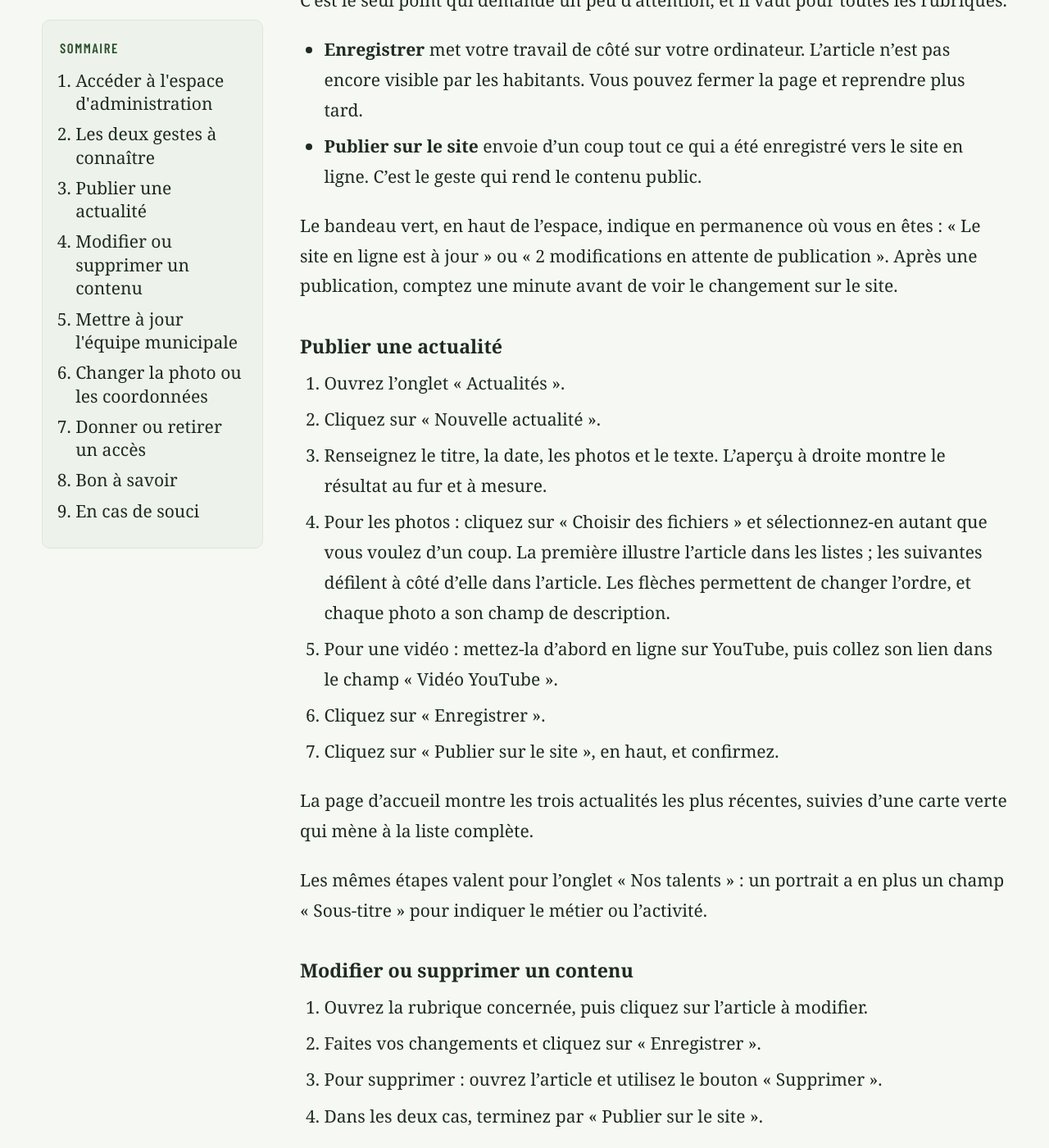
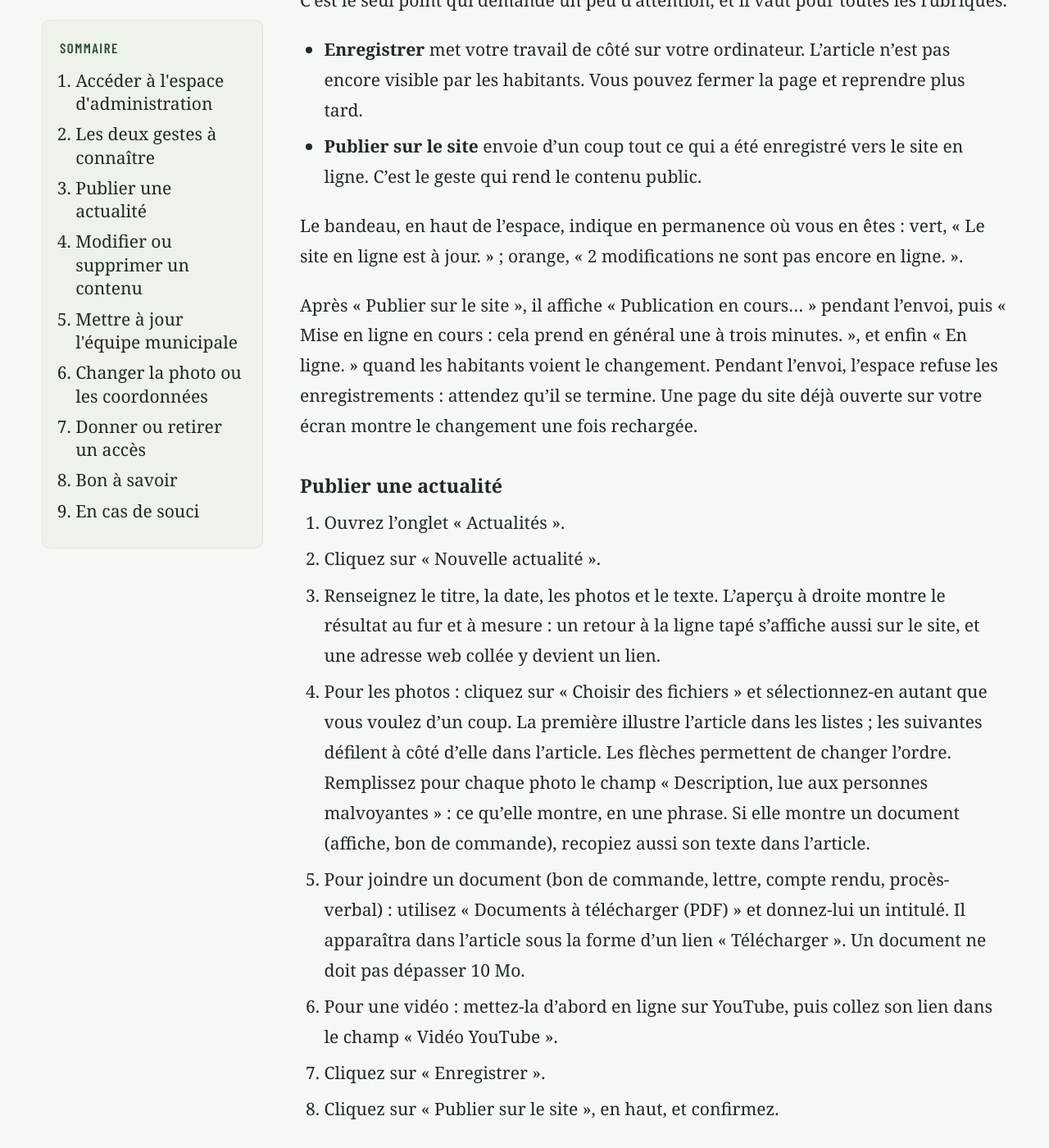
Before and after one commit to davidlotaut/gapree-website, a Jekyll site: the page built from guide-administration.md, in a window 1280 px wide and 1400 px high, scrolled down 946 px. Shown: the whole window at 82% size. Built offline with Jekyll 4.4.1, drawn with Linux system fonts in a browser that asks for light colours; some of the changed text lies outside the part shown.

Commit message:
docs(guide): décrire le comportement réel de l'espace d'administration (défauts 32 et 24)
Bandeau et ses textes exacts, mise en ligne en une à trois minutes,
refus d'un article changé par quelqu'un d'autre et bouton Retirer,
documents PDF, description des photos, réduction automatique (plus de
limite de 4 Mo), texte chargé avant Enregistrer, brouillon de Safari
effacé après sept jours, blocage par appareil, sessions fermées par un
nouveau mot de passe, publication des délibérations.

Co-Authored-By: Claude Opus 5.5 <noreply@anthropic.com>

```diff
--- a/guide-administration.md
+++ b/guide-administration.md
@@ -41,28 +41,35 @@ C'est le seul point qui demande un peu d'attention, et il vaut pour toutes les r
 - **Enregistrer** met votre travail de côté sur votre ordinateur. L'article n'est pas encore visible par les habitants. Vous pouvez fermer la page et reprendre plus tard.
 - **Publier sur le site** envoie d'un coup tout ce qui a été enregistré vers le site en ligne. C'est le geste qui rend le contenu public.
 
-Le bandeau vert, en haut de l'espace, indique en permanence où vous en êtes : « Le site en ligne est à jour » ou « 2 modifications en attente de publication ». Après une publication, comptez une minute avant de voir le changement sur le site.
+Le bandeau, en haut de l'espace, indique en permanence où vous en êtes : vert, « Le site en ligne est à jour. » ; orange, « 2 modifications ne sont pas encore en ligne. ».
+
+Après « Publier sur le site », il affiche « Publication en cours… » pendant l'envoi, puis « Mise en ligne en cours : cela prend en général une à trois minutes. », et enfin « En ligne. » quand les habitants voient le changement. Pendant l'envoi, l'espace refuse les enregistrements : attendez qu'il se termine. Une page du site déjà ouverte sur votre écran montre le changement une fois rechargée.
 
 ## Publier une actualité
 
 1. Ouvrez l'onglet « Actualités ».
 2. Cliquez sur « Nouvelle actualité ».
-3. Renseignez le titre, la date, les photos et le texte. L'aperçu à droite montre le résultat au fur et à mesure.
-4. Pour les photos : cliquez sur « Choisir des fichiers » et sélectionnez-en autant que vous voulez d'un coup. La première illustre l'article dans les listes ; les suivantes défilent à côté d'elle dans l'article. Les flèches permettent de changer l'ordre, et chaque photo a son champ de description.
-5. Pour une vidéo : mettez-la d'abord en ligne sur YouTube, puis collez son lien dans le champ « Vidéo YouTube ».
-6. Cliquez sur « Enregistrer ».
-7. Cliquez sur « Publier sur le site », en haut, et confirmez.
+3. Renseignez le titre, la date, les photos et le texte. L'aperçu à droite montre le résultat au fur et à mesure : un retour à la ligne tapé s'affiche aussi sur le site, et une adresse web collée y devient un lien.
+4. Pour les photos : cliquez sur « Choisir des fichiers » et sélectionnez-en autant que vous voulez d'un coup. La première illustre l'article dans les listes ; les suivantes défilent à côté d'elle dans l'article. Les flèches permettent de changer l'ordre. Remplissez pour chaque photo le champ « Description, lue aux personnes malvoyantes » : ce qu'elle montre, en une phrase. Si elle montre un document (affiche, bon de commande), recopiez aussi son texte dans l'article.
+5. Pour joindre un document (bon de commande, lettre, compte rendu, procès-verbal) : utilisez « Documents à télécharger (PDF) » et donnez-lui un intitulé. Il apparaîtra dans l'article sous la forme d'un lien « Télécharger ». Un document ne doit pas dépasser 10 Mo.
+6. Pour une vidéo : mettez-la d'abord en ligne sur YouTube, puis collez son lien dans le champ « Vidéo YouTube ».
+7. Cliquez sur « Enregistrer ».
+8. Cliquez sur « Publier sur le site », en haut, et confirmez.
 
-La page d'accueil montre les trois actualités les plus récentes, suivies d'une carte verte qui mène à la liste complète.
+La page d'accueil montre les trois actualités les plus récentes, suivies d'une carte verte qui mène à la liste complète. Entre actualités du même jour, la dernière publiée passe devant.
+
+Après chaque séance du conseil municipal, la loi demande de mettre en ligne dans la semaine la liste des délibérations et le procès-verbal : publiez-les en actualité, le procès-verbal en document PDF.
 
 Les mêmes étapes valent pour l'onglet « Nos talents » : un portrait a en plus un champ « Sous-titre » pour indiquer le métier ou l'activité.
 
 ## Modifier ou supprimer un contenu
 
-1. Ouvrez la rubrique concernée, puis cliquez sur l'article à modifier.
+1. Ouvrez la rubrique concernée, puis cliquez sur l'article à modifier. Son texte se charge en quelques secondes : le bouton « Enregistrer » reste grisé jusque-là. Si le chargement échoue, un bouton « Réessayer » apparaît.
 2. Faites vos changements et cliquez sur « Enregistrer ».
 3. Pour supprimer : ouvrez l'article et utilisez le bouton « Supprimer ».
 4. Dans les deux cas, terminez par « Publier sur le site ».
+
+Si quelqu'un d'autre a modifié le même article depuis que vous l'avez ouvert, votre version n'est pas publiée, pour ne pas effacer la sienne : le bandeau le signale, avec un bouton « Retirer ». Retirez votre version, puis refaites votre modification quelques minutes plus tard, sur la version en ligne.
 
 ## Mettre à jour l'équipe municipale
 
@@ -74,7 +81,7 @@ Les fonctions ont été renseignées à partir des indications de la mairie : La
 
 Dans l'onglet « Réglages » :
 
-- « Page d'accueil » : la grande photo, le sous-titre et le texte de bienvenue. La photo actuelle est une image d'illustration : remplacez-la dès que possible par une belle photo de la commune (photo en largeur, dite « paysage », de préférence).
+- « Page d'accueil » : la grande photo, le sous-titre et le texte de bienvenue. Une photo en largeur, dite « paysage », rend mieux.
 - « Coordonnées de la mairie » : adresse, téléphone, courriel, horaires. Ces informations s'affichent sur la page « Nous contacter » et au bas de toutes les pages.
 
 ## Donner ou retirer un accès
@@ -88,7 +95,7 @@ L'onglet « Accès » n'apparaît que pour les personnes autorisées à gérer l
 Dans la liste, chaque accès dispose de trois boutons :
 
 - **Autoriser à gérer les accès**, ou **Ne plus gérer les accès** : change le niveau de la personne sans toucher à son mot de passe, elle n'a rien à refaire de son côté.
-- **Nouveau mot de passe** : en fabrique un autre, l'ancien cesse aussitôt de fonctionner. C'est la réponse à un mot de passe oublié.
+- **Nouveau mot de passe** : en fabrique un autre ; l'ancien cesse aussitôt de fonctionner, et les connexions ouvertes avec lui sont fermées. C'est la réponse à un mot de passe oublié.
 - **Retirer l'accès** : la personne ne peut plus modifier le site.
 
 Vous ne pouvez ni retirer votre propre accès, ni vous enlever à vous-même le droit de gérer les accès : cela éviterait de fermer la porte de l'intérieur.
@@ -97,17 +104,19 @@ Quelqu'un quitte la mairie, ou un mot de passe a traîné sur un papier : retire
 
 ## Bon à savoir
 
-- Préférez des photos de moins de 4 Mo. Les photos au format paysage rendent mieux dans les cartes.
+- Les photos sont réduites automatiquement avant l'envoi : inutile de les retoucher. Seul un fichier de plus de 60 Mo est refusé. Les photos au format paysage rendent mieux dans les cartes.
 - Les vidéos ne sont pas stockées sur le site : elles doivent être sur YouTube, seul le lien est collé ici.
-- Si vous fermez la page en laissant des modifications non publiées, le navigateur vous prévient. Elles vous attendront à votre retour, sur le même ordinateur.
+- Si vous fermez la page, ou changez d'onglet, en laissant une saisie ou des modifications non publiées, l'espace vous prévient. Les modifications enregistrées vous attendent à votre retour, sur le même ordinateur et dans le même navigateur. Avec Safari (iPhone, iPad, Mac), publiez-les dans la semaine : au-delà de sept jours sans passer sur gapree.com, Safari peut les effacer.
 - « Annuler les modifications non publiées » efface ce qui n'a pas encore été envoyé. Ce qui est déjà publié n'est pas touché.
 - Une publication ne supprime jamais l'historique : chaque version du site est conservée et peut être rétablie.
 - Ce guide n'apparaît pas dans les menus du site ; conservez son adresse.
 
 ## En cas de souci
 
-- « Adresse ou mot de passe incorrect » : vérifiez l'adresse électronique, puis le mot de passe. Après dix essais ratés, le compte se bloque un quart d'heure : c'est ce qui protège le site des tentatives automatiques.
+- « Adresse ou mot de passe incorrect » : vérifiez l'adresse électronique, puis le mot de passe. Après dix essais ratés depuis le même appareil, cet appareil doit patienter un quart d'heure : c'est ce qui protège le site des tentatives automatiques.
 - Mot de passe perdu : une personne qui gère les accès en fabrique un nouveau depuis l'onglet « Accès », en quelques secondes.
-- « Le site a été modifié entre-temps » : quelqu'un d'autre a publié pendant votre travail. Rechargez la page, puis publiez à nouveau.
-- « La clé d'écriture du site n'est plus valable » : rien à faire de votre côté, prévenez la personne qui a installé le site.
-- Une photo refusée : elle dépasse 4 Mo. Réduisez-la, ou choisissez une autre prise de vue.
+- « … a été changé par quelqu'un d'autre depuis que vous l'avez ouvert » : votre version n'est pas publiée, pour ne pas effacer celle de l'autre personne. Utilisez « Retirer », puis refaites votre modification quelques minutes plus tard.
+- « Votre session a expiré » : reconnectez-vous, vos modifications sont conservées.
+- « Mise en ligne en cours » affiché depuis plus de dix minutes : prévenez la personne qui a installé le site.
+- « La clé d'écriture du site n'est plus valable » ou « Le site doit être mis à jour par la personne qui l'a installé » : rien à faire de votre côté, prévenez cette personne.
+- Une photo refusée : le fichier dépasse 60 Mo, ou ce n'est pas une image. Un document PDF se joint dans « Documents à télécharger (PDF) ».
```
